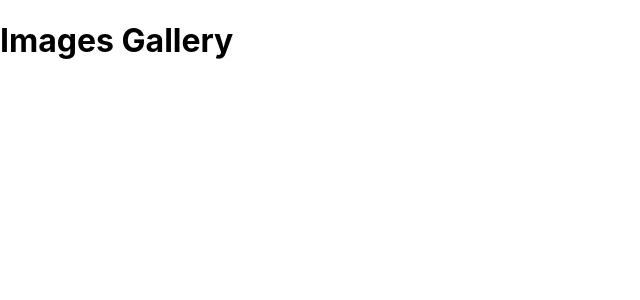
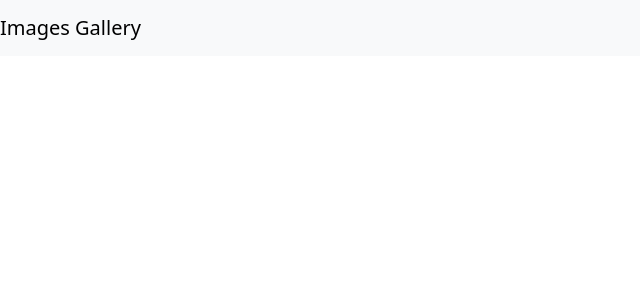
Before and after one commit to jesvencam/images-gallery, a React (Create React App) app in the folder frontend/: page / in a window 1280 px wide. Shown: the top 300 px of the page, without its empty margins (0-640 px from the left). Built offline with nearby package versions, Linux system fonts and the light colour scheme.

Commit message:
Initial header component

```diff
--- a/frontend/package.json
+++ b/frontend/package.json
@@ -7,7 +7,9 @@
     "@testing-library/jest-dom": "^6.6.3",
     "@testing-library/react": "^16.3.0",
     "@testing-library/user-event": "^13.5.0",
+    "bootstrap": "^5.3.5",
     "react": "^19.1.0",
+    "react-bootstrap": "^2.10.9",
     "react-dom": "^19.1.0",
     "react-scripts": "5.0.1",
     "web-vitals": "^2.1.4"
--- a/frontend/src/App.js
+++ b/frontend/src/App.js
@@ -1,8 +1,10 @@
+import 'bootstrap/dist/css/bootstrap.min.css';
+import Header from './components/Header';
 
 const App = () => {
   return (
     <div className="App">
-      <h1>Images Gallery</h1>
+      <Header title="Images Gallery" />
     </div>
   );
 }
--- /dev/null
+++ b/frontend/src/components/Header.js
@@ -0,0 +1,11 @@
+import React from 'react';
+import { Navbar } from 'react-bootstrap';
+
+const Header = ({title}) => {
+    return (
+<Navbar bg="light" data-bs-theme="light">
+  <Navbar.Brand href="/">{title}</Navbar.Brand>
+ </Navbar>
+    )}
+
+export default Header;
```
Also changed, not shown: 1 other file (tests, documents, lock files or other folders).
